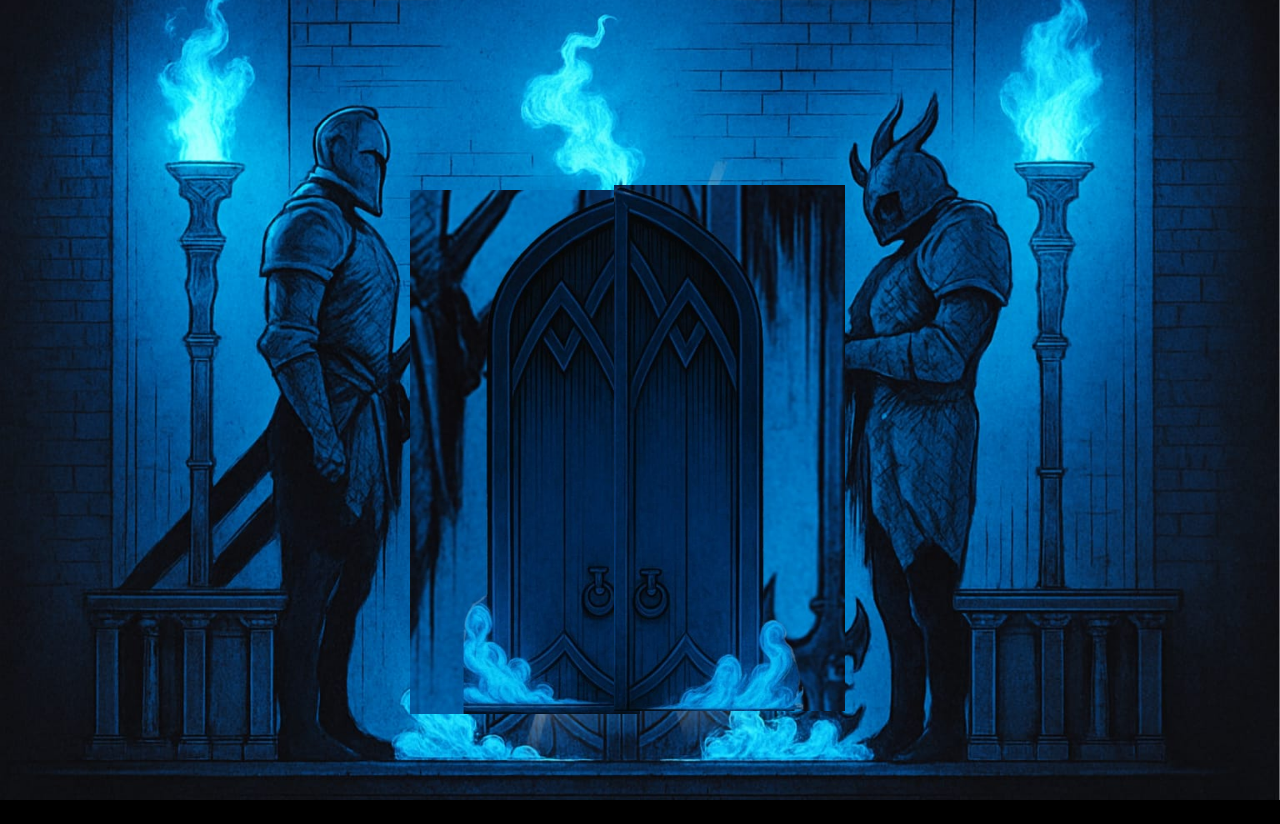
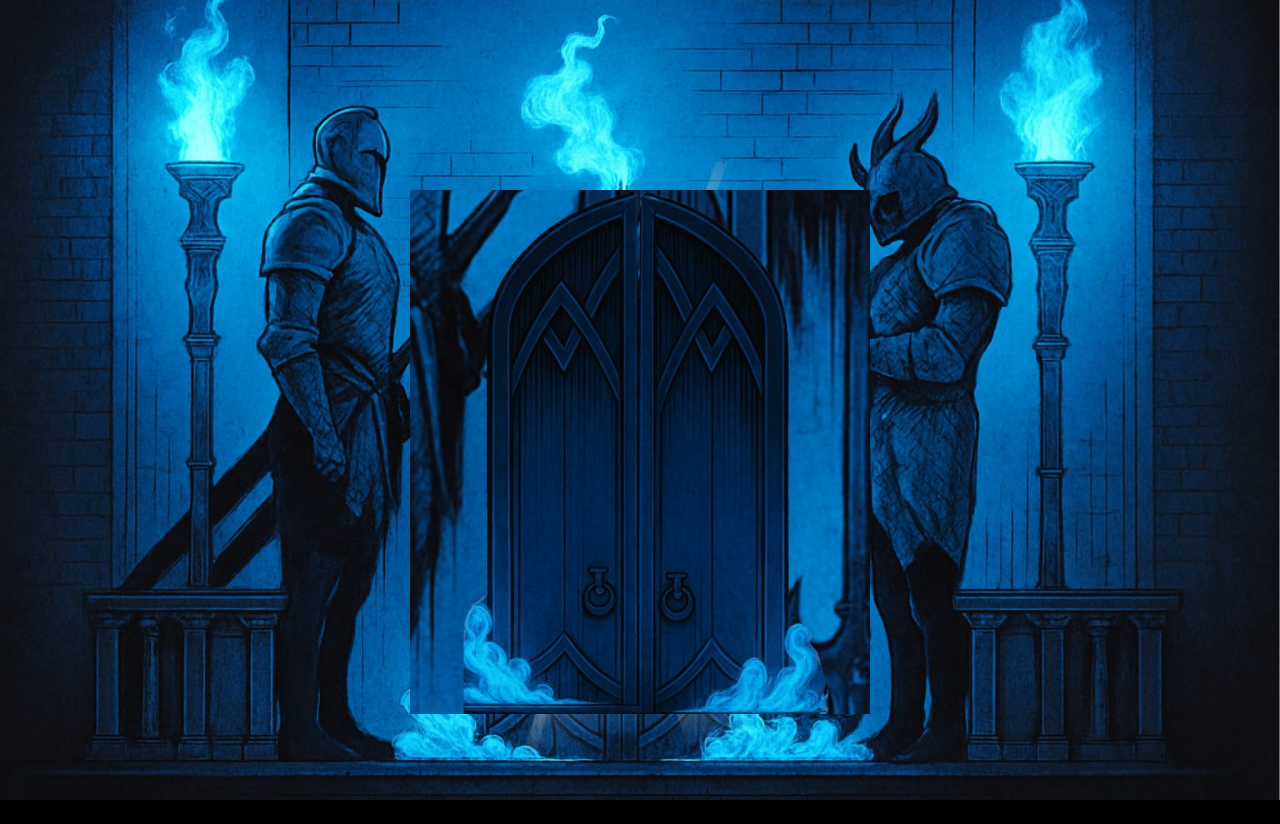
Before and after one commit to Akshat-coder54/MOB, a plain HTML site: page index.html in a window 1280 px wide. After the commit the page ends 800 px from the top, so only its background shows below. Drawn offline with Linux system fonts and the light colour scheme.

Commit message:
Update index.html

```diff
--- a/index.html
+++ b/index.html
@@ -2,29 +2,41 @@
 <html lang="en">
 <head>
   <meta charset="UTF-8">
-  <meta name="viewport" content="width=device-width, initial-scale=1.0">
-  <title>Door Animation</title>
+  <meta name="viewport" content="width=device-width, initial-scale=1.0, user-scalable=no">
+  <title>TIME TO GROW</title>
   <style>
-    body {
+    html, body {
       margin: 0;
+      padding: 0;
+      height: 100%;
+      background: black;
+      overflow: hidden;
+    }
+
+    /* Container with locked aspect ratio */
+    .wrapper {
+      position: relative;
+      width: 100vw;
       height: 100vh;
-      background: black;
       display: flex;
       justify-content: center;
       align-items: center;
+      background: black;
+    }
+
+    /* Maintain 16:9 ratio (same as PC screen) */
+    .scene {
+      position: relative;
+      width: 100%;
+      max-width: 100%;
+      height: 100%;
+      aspect-ratio: 16 / 9; /* keeps consistent look */
+      background: url('mainbg.jpg') no-repeat center center;
+      background-size: cover;
+      cursor: pointer;
       overflow: hidden;
     }
 
-    .scene {
-      position: absolute;
-      width: 100%;
-      height: 100%;
-      background: url('mainbg.jpg') no-repeat center center;
-      background-size: cover;
-      cursor: pointer;
-    }
-
-    /* Light behind doors */
     .light {
       position: absolute;
       top: 3%;
@@ -37,7 +49,6 @@
       z-index: 3;
     }
 
-    /* Door panels */
     .door {
       position: absolute;
       background-size: contain;
@@ -48,7 +59,6 @@
       pointer-events: auto;
     }
 
-    /* Adjust these numbers to fit EXACTLY over your door */
     .left-door {
       top: 12%;
       left: 32%;
@@ -60,14 +70,13 @@
 
     .right-door {
       top: 12%;
-      left: 48%;
+      left: 50%;
       width: 18%;
-      height: 88%;
+      height: 89%;
       background-image: url('br.jpg');
       transform-origin: right center;
     }
 
-    /* Opening animation */
     .open .left-door {
       transform: perspective(800px) rotateY(-120deg);
     }
@@ -80,37 +89,35 @@
       opacity: 1;
     }
 
-    /* Message */
     .message {
       position: absolute;
       top: 50%;
       left: 50%;
       transform: translate(-50%, -50%);
-      font-size: 2rem;
+      font-size: clamp(1rem, 2vw, 2rem);
       color: white;
       text-shadow: 0 0 10px black;
       z-index: 4;
-      pointer-events: auto;
+      pointer-events: none;
     }
   </style>
 </head>
 <body>
 
-  <div class="scene" id="doorScene">
-    <div class="door left-door"></div>
-    <div class="door right-door"></div>
-    <div class="light"></div>
-    <div class="message"></div>
+  <div class="wrapper">
+    <div class="scene" id="doorScene">
+      <div class="door left-door"></div>
+      <div class="door right-door"></div>
+      <div class="light"></div>
   </div>
 
   <script>
     const scene = document.getElementById('doorScene');
     scene.addEventListener('click', () => {
-      console.log('Scene clicked!');
       scene.classList.add('open');
       setTimeout(() => {
         window.location.href = "obito.html";
-      }, 1000); // Allow animation to complete before redirecting
+      }, 1000);
     });
   </script>
 
```
